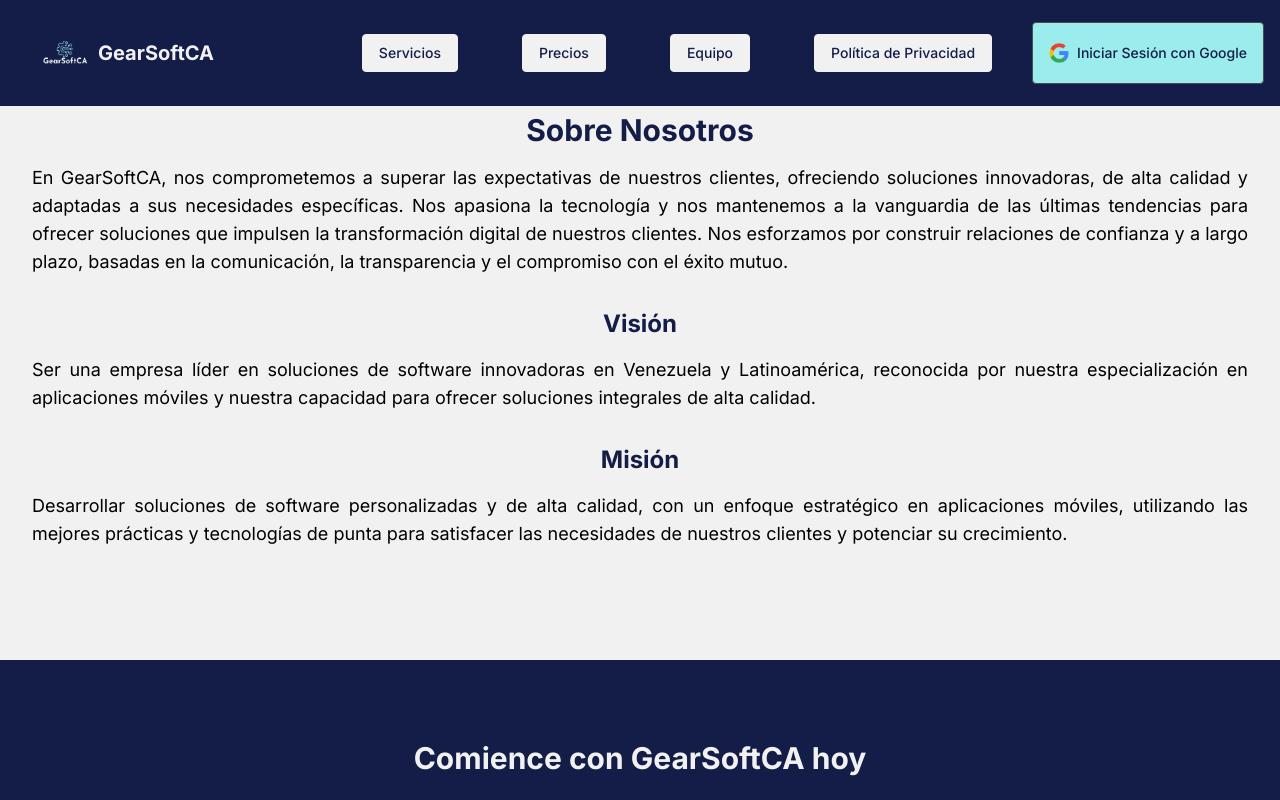
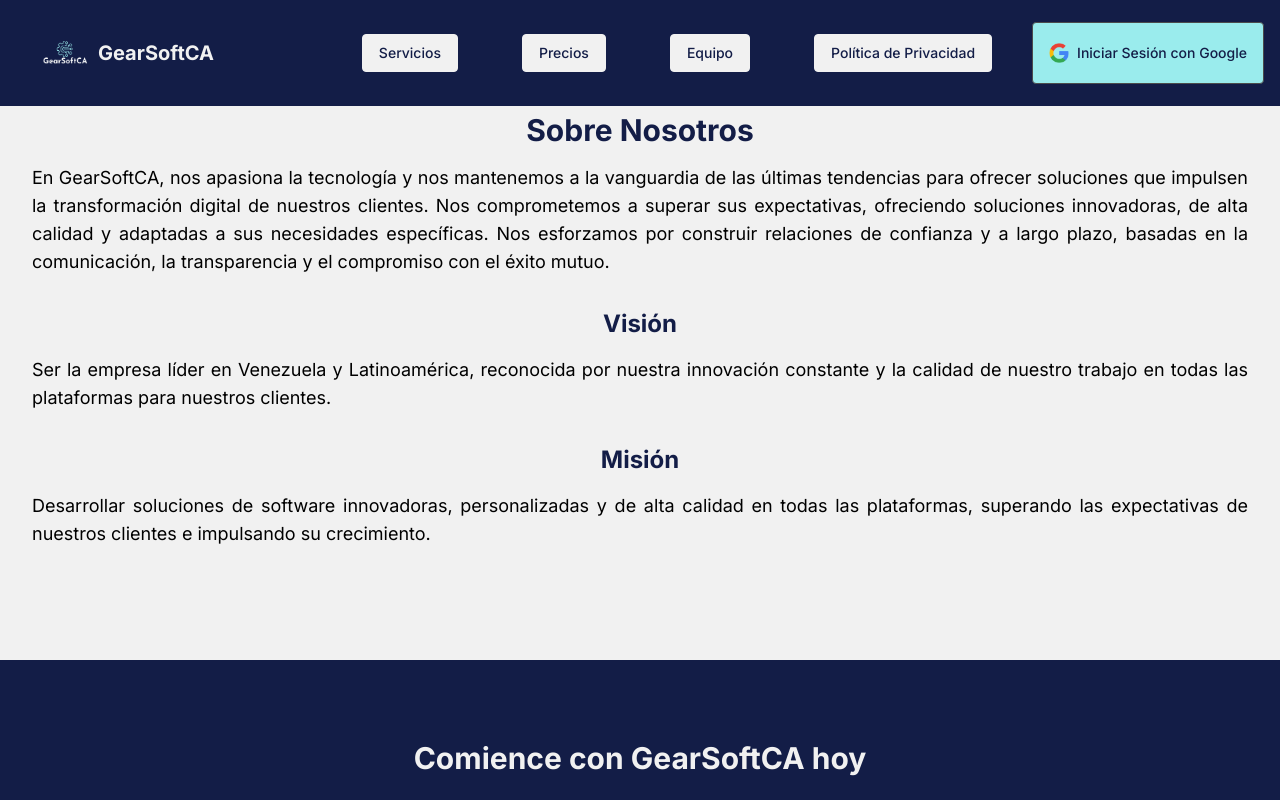
Before and after one commit to JavierAlburges/gearsoftca, a Next.js app: page /sobreNosotros in a window 1280 px wide. Shown: the top 800 px of the page. Built offline with nearby package versions, Linux system fonts and the light colour scheme; no server answers.

Commit message:
Se cambio la mision vision etc

```diff
--- a/app/sobreNosotros/page.tsx
+++ b/app/sobreNosotros/page.tsx
@@ -12,19 +12,19 @@ export default function SobreNosotros() {
             Sobre Nosotros
           </h1>
           <p className="text-lg text-[var(--color-black)] mb-8 text-justify">
-            En GearSoftCA, nos comprometemos a superar las expectativas de nuestros clientes, ofreciendo soluciones innovadoras, de alta calidad y adaptadas a sus necesidades específicas. Nos apasiona la tecnología y nos mantenemos a la vanguardia de las últimas tendencias para ofrecer soluciones que impulsen la transformación digital de nuestros clientes. Nos esforzamos por construir relaciones de confianza y a largo plazo, basadas en la comunicación, la transparencia y el compromiso con el éxito mutuo.
+            En GearSoftCA, nos apasiona la tecnología y nos mantenemos a la vanguardia de las últimas tendencias para ofrecer soluciones que impulsen la transformación digital de nuestros clientes. Nos comprometemos a superar sus expectativas, ofreciendo soluciones innovadoras, de alta calidad y adaptadas a sus necesidades específicas. Nos esforzamos por construir relaciones de confianza y a largo plazo, basadas en la comunicación, la transparencia y el compromiso con el éxito mutuo.
           </p>
           <h2 className="text-2xl font-bold text-[var(--color-dark-blue)] mb-4 text-center">
             Visión
           </h2>
           <p className="text-lg text-[var(--color-black)] mb-8 text-justify">
-            Ser una empresa líder en soluciones de software innovadoras en Venezuela y Latinoamérica, reconocida por nuestra especialización en aplicaciones móviles y nuestra capacidad para ofrecer soluciones integrales de alta calidad.
+            Ser la empresa líder en Venezuela y Latinoamérica, reconocida por nuestra innovación constante y la calidad de nuestro trabajo en todas las plataformas para nuestros clientes.
           </p>
           <h2 className="text-2xl font-bold text-[var(--color-dark-blue)] mb-4 text-center">
             Misión
           </h2>
           <p className="text-lg text-[var(--color-black)] mb-8 text-justify">
-            Desarrollar soluciones de software personalizadas y de alta calidad, con un enfoque estratégico en aplicaciones móviles, utilizando las mejores prácticas y tecnologías de punta para satisfacer las necesidades de nuestros clientes y potenciar su crecimiento.
+            Desarrollar soluciones de software innovadoras, personalizadas y de alta calidad en todas las plataformas, superando las expectativas de nuestros clientes e impulsando su crecimiento.
           </p>
         </div>
       </main>
```
